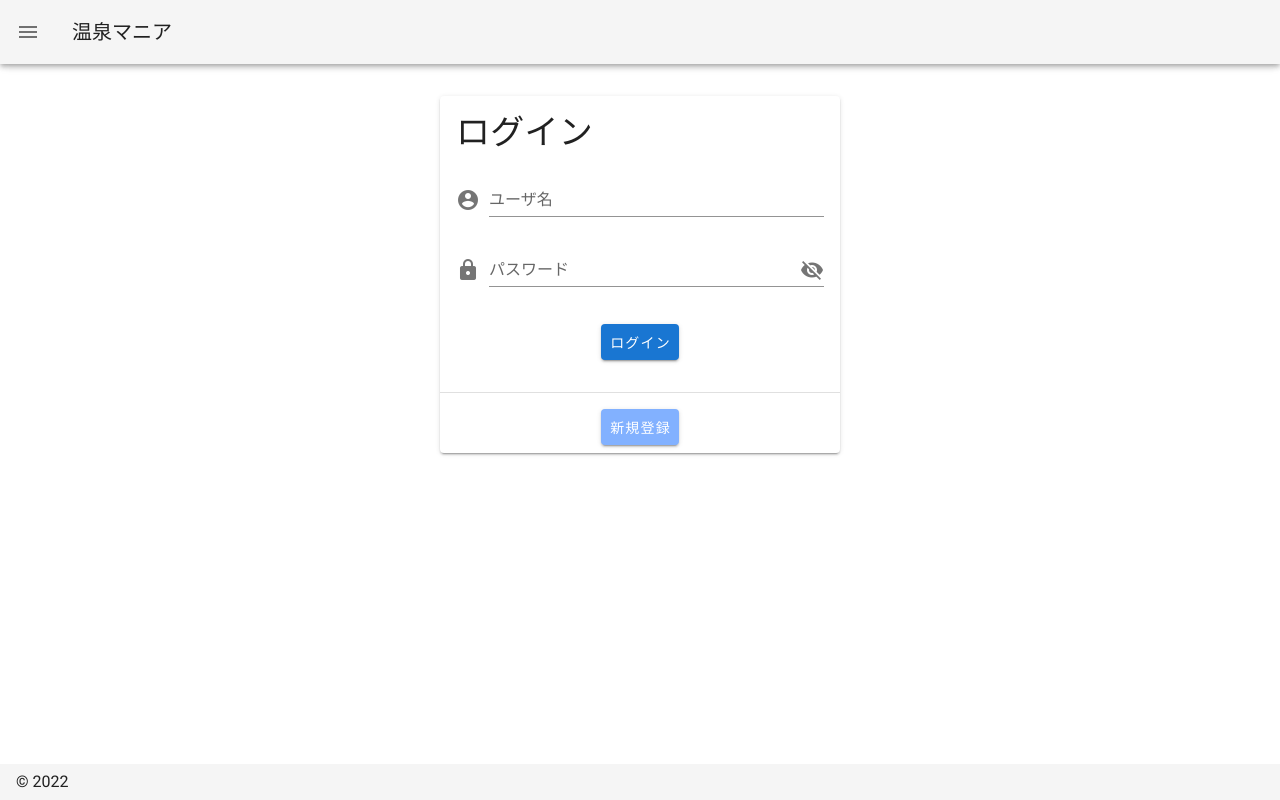
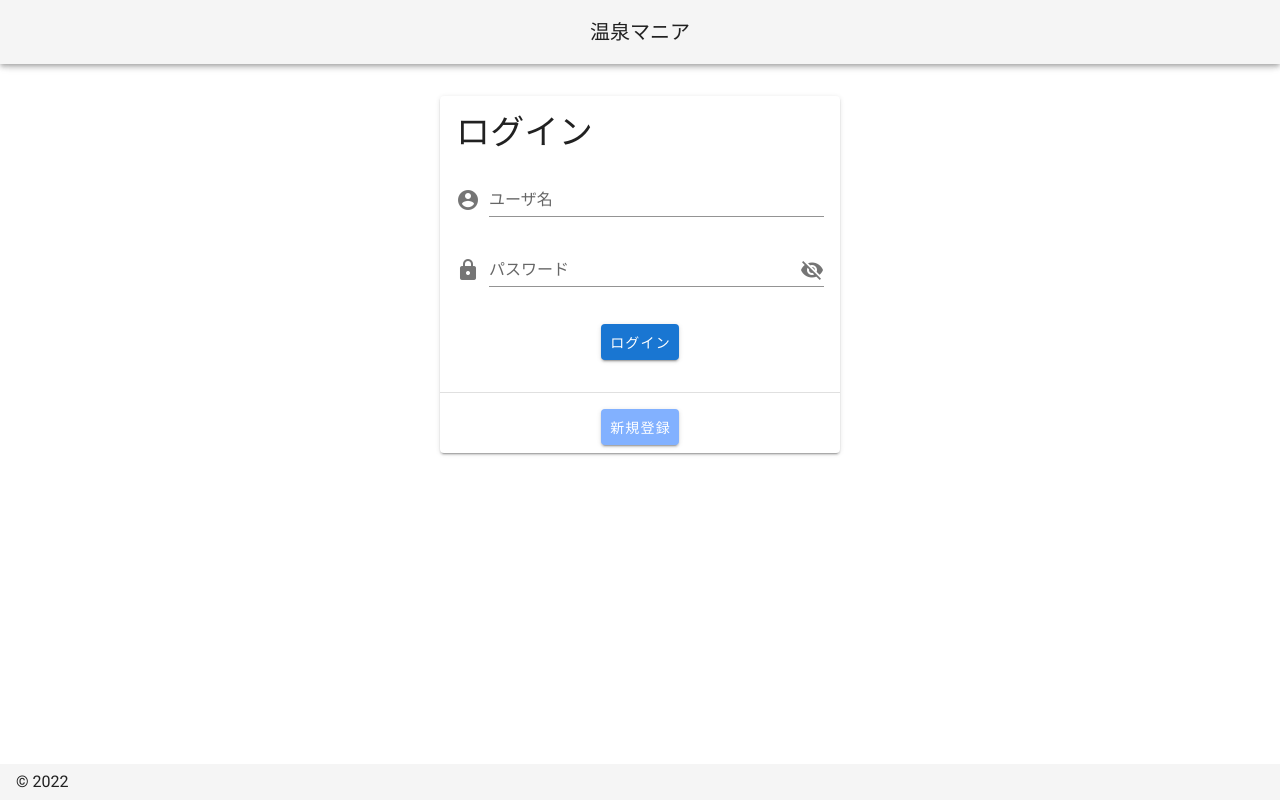
Before and after one commit to Raiu1210/onsen-mania-front, a Nuxt app: page /login in a window 1280 px wide. Built offline with nearby package versions, Linux system fonts and the light colour scheme.

Commit message:
update layout

```diff
--- a/layouts/default.vue
+++ b/layouts/default.vue
@@ -1,6 +1,6 @@
 <template>
   <v-app dark>
-    <v-navigation-drawer
+    <!-- <v-navigation-drawer
       v-model="drawer"
       :mini-variant="miniVariant"
       :clipped="clipped"
@@ -23,13 +23,13 @@
           </v-list-item-content>
         </v-list-item>
       </v-list>
-    </v-navigation-drawer>
+    </v-navigation-drawer> -->
     <v-app-bar
       :clipped-left="clipped"
       fixed
       app
     >
-      <v-app-bar-nav-icon @click.stop="drawer = !drawer" />
+      <!-- <v-app-bar-nav-icon @click.stop="drawer = !drawer" /> -->
       <!-- <v-btn
         icon
         @click.stop="miniVariant = !miniVariant"
@@ -48,6 +48,7 @@
       >
         <v-icon>mdi-minus</v-icon>
       </v-btn> -->
+      <v-spacer />
       <v-toolbar-title v-text="title" />
       <v-spacer />
       <!-- <v-btn
```
